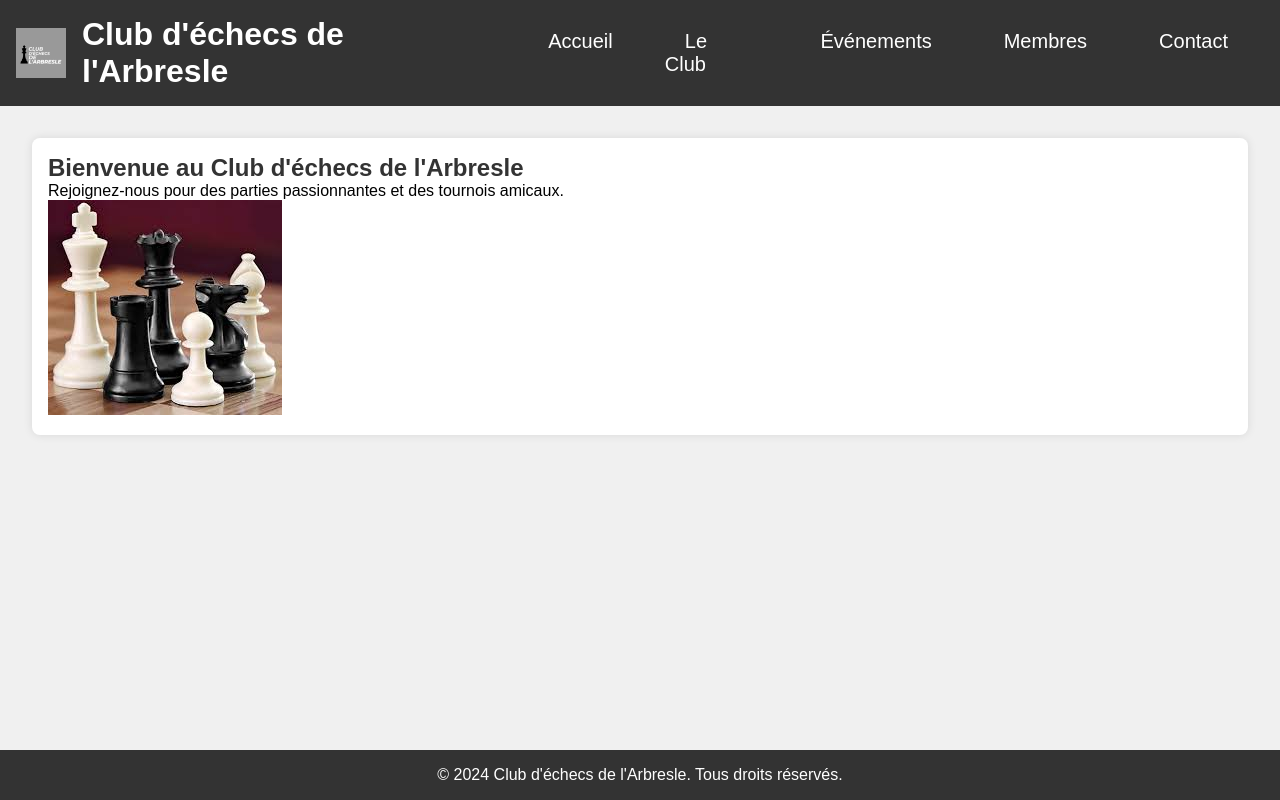
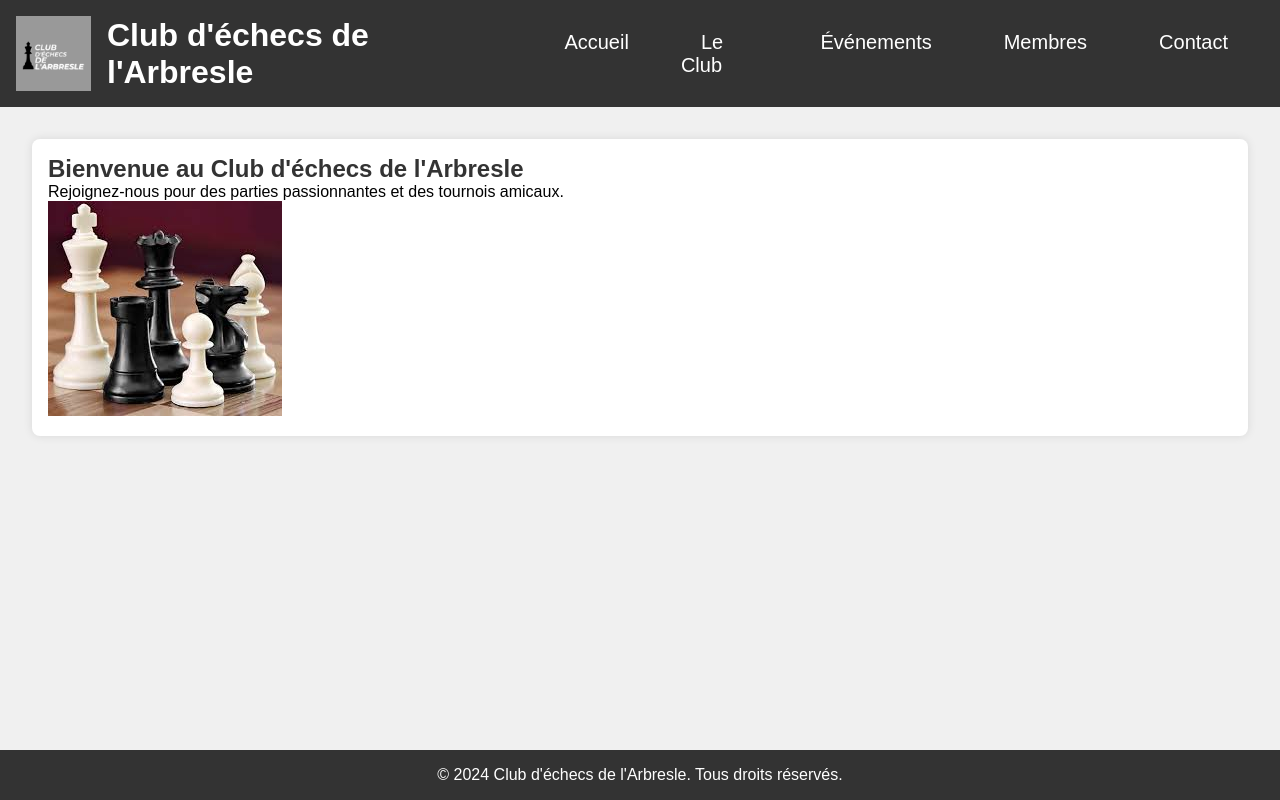
Before and after one commit to Voltadetrois/ClubdechecsdelArbresle, a plain HTML site: page index.html in a window 1280 px wide. Drawn offline with Linux system fonts and the light colour scheme; files whose address does not match are found by name.

Commit message:
Update style.css

```diff
--- a/style.css
+++ b/style.css
@@ -27,7 +27,7 @@ header {
 }
 
 .logo {
-    height: 50px; /* Taille réduite pour l'image du logo */
+    height: 75px; /* Taille réduite pour l'image du logo */
     width: auto; /* Maintient le ratio de l'image */
     margin-right: 1em;
 }
```
